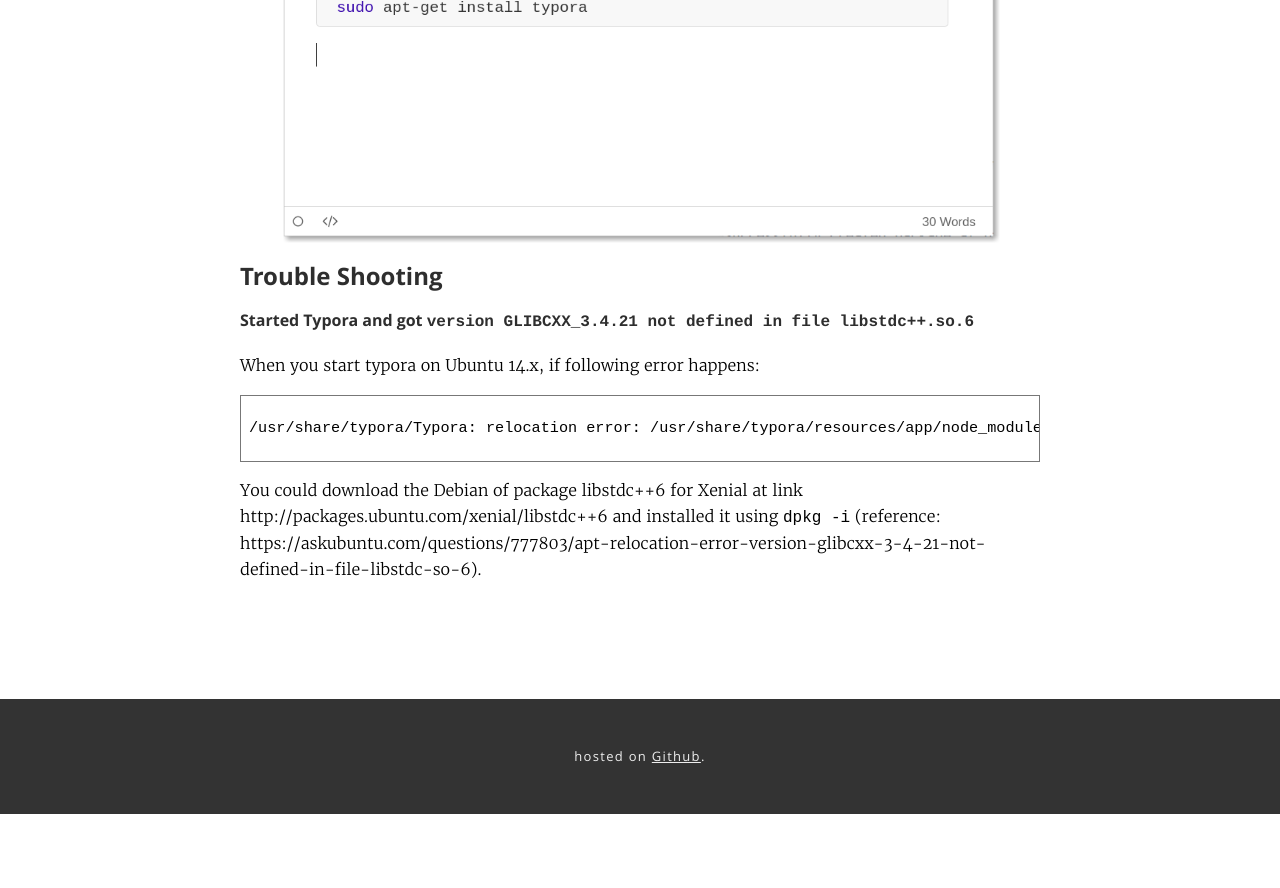
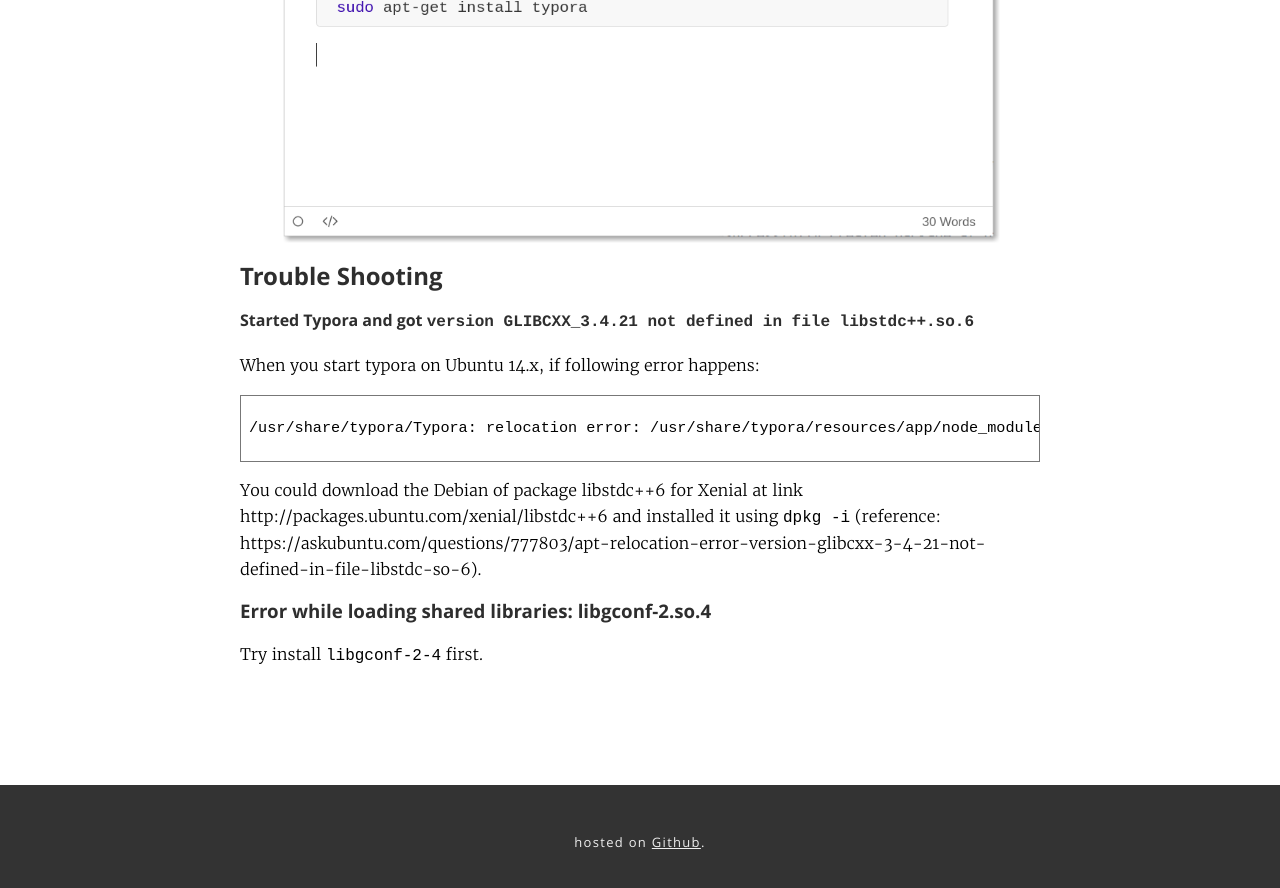
Before and after one commit to typora/support.typora.io, a Jekyll site: the page built from _posts/2016-09-26-Typora on Linux.md, in a window 1280 px wide and 900 px high, scrolled down 1658 px. Shown: the top 888 px of the window. Built offline with Jekyll 4.4.1, drawn with Linux system fonts in a browser that asks for light colours; nearby versions of some CDN libraries; library files that are not in the unit come from our copies; before the commit the page ends 2472 px from its top, so only the background shows below that.

Commit message:
Update 2016-09-26-Typora on Linux.md

````diff
--- a/_posts/2016-09-26-Typora on Linux.md
+++ b/_posts/2016-09-26-Typora on Linux.md
@@ -63,3 +63,7 @@
 ```
 
 You could download the Debian of package libstdc++6 for Xenial at link http://packages.ubuntu.com/xenial/libstdc++6 and installed it using `dpkg -i` (reference: https://askubuntu.com/questions/777803/apt-relocation-error-version-glibcxx-3-4-21-not-defined-in-file-libstdc-so-6).
+
+### Error while loading shared libraries: libgconf-2.so.4
+
+Try install `libgconf-2-4` first.
````
